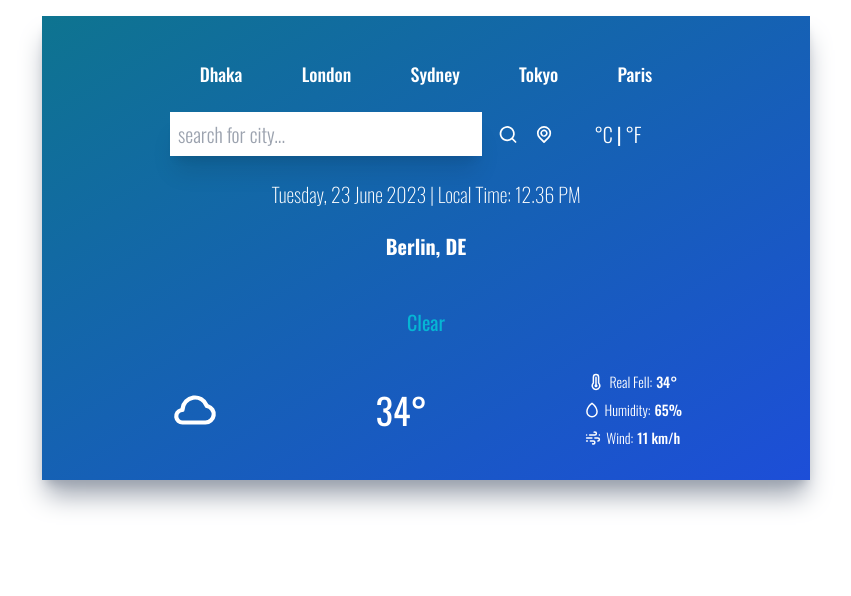
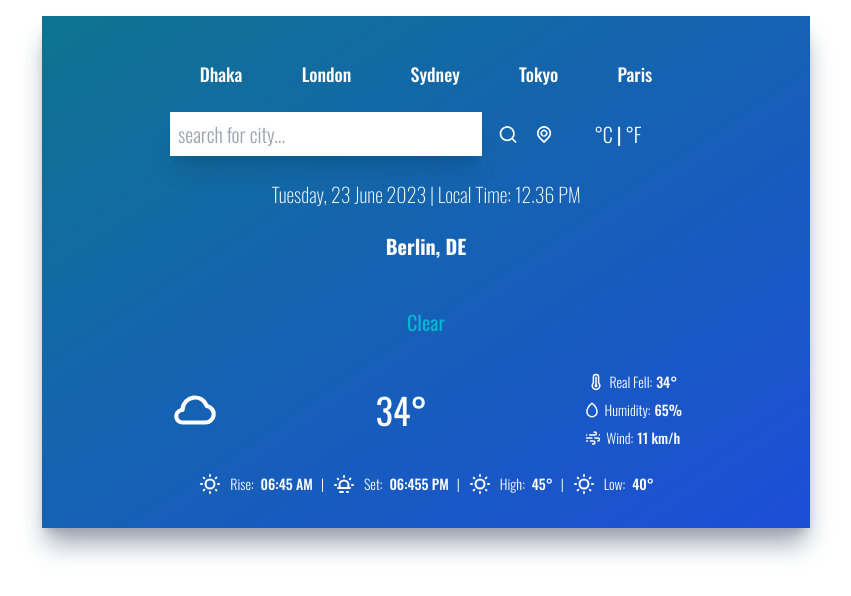
Before and after one commit to rafidmahin20/weatherforecast, a React (Create React App) app in the folder react-weather-app/: page / in a window 1280 px wide. Shown: the top 596 px of the page, without its empty margins (214-1065 px from the left). Built offline with nearby package versions, Linux system fonts and the light colour scheme.

Commit message:
editing the temperature component

```diff
--- a/react-weather-app/src/Components/TemperatureAndDetails.js
+++ b/react-weather-app/src/Components/TemperatureAndDetails.js
@@ -33,6 +33,29 @@
         </div>
       </div>
     </div>
+
+    <div className="flex flex-row items-center justify-center space-x-2 text-white text-sm py-3">
+      <UilSun/>
+      <p className="font-light">
+        Rise: <span className="font-medium ml-1">06:45 AM</span>
+      </p>
+      <p className="font-light">|</p>
+
+      <UilSunset/>
+      <p className="font-light">
+        Set: <span className="font-medium ml-1">06:455 PM</span>
+      </p>
+      <p className="font-light">|</p>
+      <UilSun/>
+      <p className="font-light">
+        High: <span className="font-medium ml-1">45°</span>
+      </p>
+      <p className="font-light">|</p>
+      <UilSun/>
+      <p className="font-light">
+        Low: <span className="font-medium ml-1">40°</span>
+      </p>
+    </div>
     </div>
   )
 }
```
